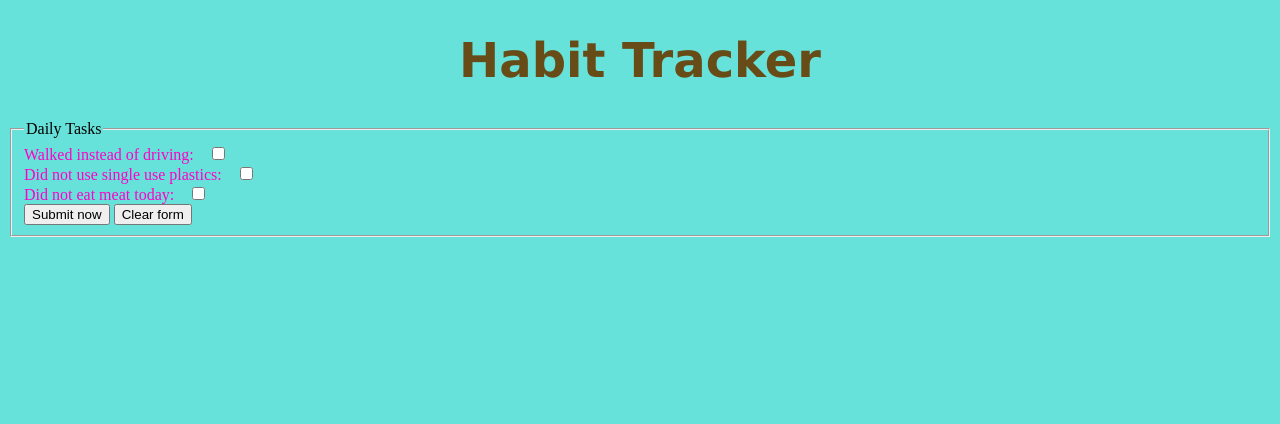
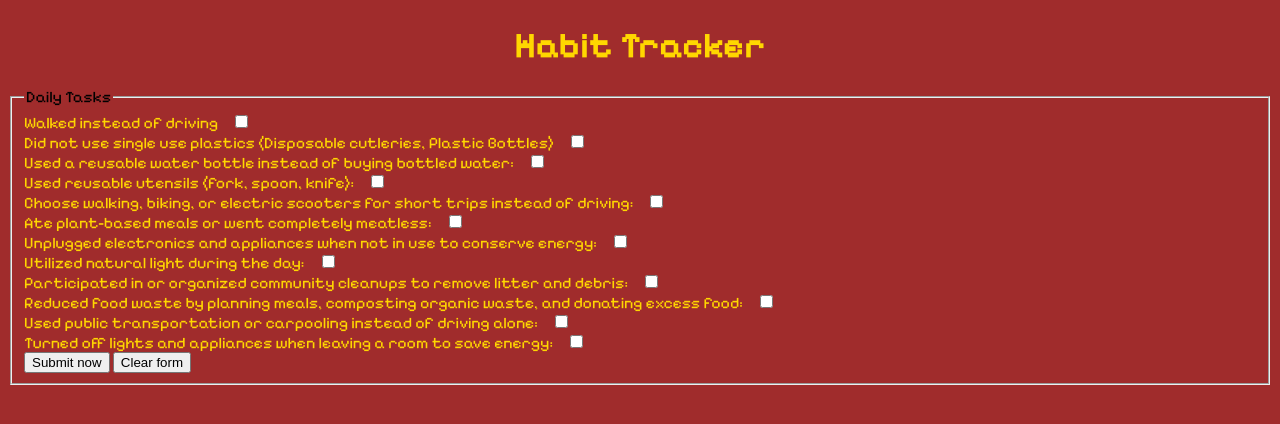
Before and after one commit to hg510/groupsoftware, a Django app: page /habit/habit-tracker/ in a window 1280 px wide. Shown: the top 424 px of the page. Run offline with Django 5.2, Linux system fonts and the light colour scheme; a user stored in the database is signed in; data comes from the database, SQL or seed files in the repository; both versions use the stored data as it was after the commit; some libraries are stand-ins or nearby versions.

Commit message:
add score function to the habit tracker

```diff
--- a/beegarden/beegarden/settings.py
+++ b/beegarden/beegarden/settings.py
@@ -133,3 +133,5 @@ LOGOUT_REDIRECT_URL = "landing"
 STATICFILES_DIRS = [
     BASE_DIR / "static"
 ]
+
+AUTH_USER_MODEL = 'auth.User'
--- a/beegarden/habittracker/templates/habitTracker.html
+++ b/beegarden/habittracker/templates/habitTracker.html
@@ -69,33 +69,65 @@
 </body>
 </html> -->
 {% load static %}
+
 <!DOCTYPE html>
 <html>
 <head>
     <title>Habit Tracker</title>
 </head>
 <link rel="stylesheet" type="text/css" href="{% static 'css/habit.css' %}">
+<link rel="preconnect" href="https://fonts.googleapis.com">
+<link rel="preconnect" href="https://fonts.gstatic.com" crossorigin>
+<link href="https://fonts.googleapis.com/css2?family=Pixelify+Sans:wght@400..700&display=swap" rel="stylesheet">
 <body>
 <h1>Habit Tracker</h1>
 
 {% if form_submitted %}
     <p>Form already submitted. Please come back tomorrow!</p>
+    <p>Your current score: {{ score }}</p>
 {% else %}
     <form method="post">
         {% csrf_token %}
         <fieldset>
             <legend>Daily Tasks</legend>
-            <label for="walk">Walked instead of driving:</label>
+            <label for="walk">Walked instead of driving</label>
             <input type="checkbox" name="walk" id="walk">
             <br>
-            <label for="plastic">Did not use single use plastics:</label>
+            <label for="plastic">Did not use single use plastics (Disposable cutleries, Plastic Bottles)</label>
             <input type="checkbox" name="plastic" id="plastic">
             <br>
-            <label for="food">Did not eat meat today:</label>
-            <input type="checkbox" name="food" id="food">
+            <label for="water_bottle">Used a reusable water bottle instead of buying bottled water:</label>
+            <input type="checkbox" name="water_bottle" id="water_bottle">
+            <br>
+            <label for="utensils">Used reusable utensils (fork, spoon, knife):</label>
+            <input type="checkbox" name="utensils" id="utensils">
+            <br>
+            <label for="short_trips">Choose walking, biking, or electric scooters for short trips instead of driving:</label>
+            <input type="checkbox" name="short_trips" id="short_trips">
+            <br>
+            <label for="plant_based_meals">Ate plant-based meals or went completely meatless:</label>
+            <input type="checkbox" name="plant_based_meals" id="plant_based_meals">
+            <br>
+            <label for="unplug_electronics">Unplugged electronics and appliances when not in use to conserve energy:</label>
+            <input type="checkbox" name="unplug_electronics" id="unplug_electronics">
+            <br>
+            <label for="natural_light">Utilized natural light during the day:</label>
+            <input type="checkbox" name="natural_light" id="natural_light">
+            <br>
+            <label for="community_cleanups">Participated in or organized community cleanups to remove litter and debris:</label>
+            <input type="checkbox" name="community_cleanups" id="community_cleanups">
+            <br>
+            <label for="reduce_food_waste">Reduced food waste by planning meals, composting organic waste, and donating excess food:</label>
+            <input type="checkbox" name="reduce_food_waste" id="reduce_food_waste">
+            <br>
+            <label for="public_transportation">Used public transportation or carpooling instead of driving alone:</label>
+            <input type="checkbox" name="public_transportation" id="public_transportation">
+            <br>
+            <label for="turn_off_lights">Turned off lights and appliances when leaving a room to save energy:</label>
+            <input type="checkbox" name="turn_off_lights" id="turn_off_lights">
             <br>
             <input type="submit" value="Submit now">
-            <input type="reset" value="Clear form" >
+            <input type="reset" value="Clear form">
         </fieldset>
     </form>
 {% endif %}
--- a/beegarden/habittracker/views.py
+++ b/beegarden/habittracker/views.py
@@ -1,36 +1,105 @@
 from django.utils import timezone
 from django.shortcuts import render, redirect
-from .models import Habit
+from .models import Habit, UserScore
 
 def habitTracker(request):
     user = request.user
     today = timezone.now().date()
-    form_submitted = Habit.objects.filter(user=user, id__isnull=False).exists()
+    form_submitted = Habit.objects.filter(user=user, date_created__date=today).exists()
 
-    # Check if the request method is POST
+    # Retrieve or create the user's score
+    user_score, created = UserScore.objects.get_or_create(user=user)
+
+    # Calculate streak and total score
+    streak_count = calculate_streak(user)
+    total_score = user_score.score + streak_count * 10
+
     if request.method == 'POST':
-        # Check if the user has already submitted the form for today
-        today = timezone.now().date()
-        form_submitted = Habit.objects.filter(user=user, date_created__date=today).exists()
+        if form_submitted:
+            return render(request, 'habitTracker.html', {'form_submitted': True, 'score': total_score})
 
-        if form_submitted:
-            # Form already submitted for today, display a message
-            return render(request, 'habitTracker.html', {'form_submitted': True})
-
-        # Process the form submission
         walk = request.POST.get('walk') == 'on'
         plastic = request.POST.get('plastic') == 'on'
-        food = request.POST.get('food') == 'on'
+        water_bottle = request.POST.get('water_bottle') == 'on'
+        utensils = request.POST.get('utensils') == 'on'
+        short_trips = request.POST.get('short_trips') == 'on'
+        plant_based_meals = request.POST.get('plant_based_meals') == 'on'
+        unplug_electronics = request.POST.get('unplug_electronics') == 'on'
+        natural_light = request.POST.get('natural_light') == 'on'
+        community_cleanups = request.POST.get('community_cleanups') == 'on'
+        reduce_food_waste = request.POST.get('reduce_food_waste') == 'on'
+        public_transportation = request.POST.get('public_transportation') == 'on'
+        turn_off_lights = request.POST.get('turn_off_lights') == 'on'
 
-        # Create a new Habit object with auto-set date_created
-        habit = Habit.objects.create(user=user, walk=walk, plastic=plastic, food=food)
+        # Calculate submission score
+        submission_score = 0
+        if walk:
+            submission_score += 10
+        if plastic:
+            submission_score += 10
+        if water_bottle:
+            submission_score += 10
+        if utensils:
+            submission_score += 10
+        if short_trips:
+            submission_score += 10
+        if plant_based_meals:
+            submission_score += 10
+        if unplug_electronics:
+            submission_score += 10
+        if natural_light:
+            submission_score += 10
+        if community_cleanups:
+            submission_score += 10
+        if reduce_food_waste:
+            submission_score += 10
+        if public_transportation:
+            submission_score += 10
+        if turn_off_lights:
+            submission_score += 10
 
-        # Redirect the user to a success page or home page
-        return redirect('home')
+        # Create Habit object and update total score
+        habit = Habit.objects.create(user=user, walk=walk, plastic=plastic, water_bottle=water_bottle,
+                                     utensils=utensils, short_trips=short_trips,
+                                     plant_based_meals=plant_based_meals, unplug_electronics=unplug_electronics,
+                                     natural_light=natural_light, community_cleanups=community_cleanups,
+                                     reduce_food_waste=reduce_food_waste, public_transportation=public_transportation,
+                                     turn_off_lights=turn_off_lights)
 
-    # If the request method is not POST, check if the user has already submitted the form for today
+        # Update total score with submission score and store in database
+        total_score += submission_score
+        user_score.score = total_score
+        user_score.save()
+
+        # Reset or increment streak based on submission date
+        if habit.date_created.date() != today:
+            reset_streak(user)
+        else:
+            increment_streak(user)
+
+    return render(request, 'habitTracker.html', {'form_submitted': form_submitted, 'score': total_score})
+
+
+def calculate_streak(user):
+    habits = Habit.objects.filter(user=user).order_by('-date_created')
+    streak_count = 0
     today = timezone.now().date()
-    form_submitted = Habit.objects.filter(user=user, date_created__date=today).exists()
 
-    # Render the habit tracker form with a flag indicating if the form has already been submitted
-    return render(request, 'habitTracker.html', {'form_submitted': form_submitted})
+    for habit in habits:
+        if habit.date_created.date() == today:
+            streak_count += 1
+            today -= timezone.timedelta(days=1)
+        else:
+            break
+
+    return streak_count
+
+def reset_streak(user):
+    user_score = UserScore.objects.get(user=user)
+    user_score.streak_count = 0
+    user_score.save()
+
+def increment_streak(user):
+    user_score = UserScore.objects.get(user=user)
+    user_score.streak_count += 1
+    user_score.save()
--- a/beegarden/static/css/habit.css
+++ b/beegarden/static/css/habit.css
@@ -1,4 +1,4 @@
-body {
+/* body {
     background-color: rgb(103, 226, 218);
   }
   h1 {
@@ -23,4 +23,70 @@ body {
 
   input[type="checkbox"] {
     margin-right: 5px;
-  }
+  } */
+  body {
+    background-color: #a02c2c; /* Dark gray background */
+    font-family: "Pixelify Sans", sans-serif;
+}
+
+.container {
+    max-width: 600px; /* Limit container width */
+    margin: 0 auto; /* Center container horizontally */
+    padding: 20px; /* Add padding inside container */
+}
+
+h1 {
+    color: #ffd700; /* Gold color for headings */
+    font-size: 36px; /* Increase font size */
+    text-align: center; /* Center align headings */
+    margin-bottom: 20px; /* Add margin below headings */
+}
+
+p {
+    color: #ffffff; /* White color for paragraphs */
+    font-size: 18px; /* Font size for paragraphs */
+    line-height: 1.5; /* Increase line height for readability */
+}
+
+label {
+    font-size: 16px;
+    color: #ffd700; /* Gold color for labels */
+    margin-right: 10px;
+}
+
+input[type="checkbox"] {
+    margin-right: 5px;
+}
+
+.checkbox-label {
+    display: inline-block; /* Display checkboxes inline */
+    margin-bottom: 10px; /* Add spacing between checkboxes */
+}
+
+.checkbox-label input[type="checkbox"] {
+    display: none; /* Hide default checkboxes */
+}
+
+.checkbox-label span {
+    display: inline-block; /* Display spans inline */
+    width: 20px; /* Set width of custom checkboxes */
+    height: 20px; /* Set height of custom checkboxes */
+    border: 2px solid #ffd700; /* Gold border for custom checkboxes */
+    background-color: transparent; /* Transparent background */
+    margin-right: 10px; /* Add spacing between checkbox and label */
+    cursor: pointer; /* Change cursor to pointer on hover */
+}
+
+.checkbox-label span::after {
+    content: ""; /* Add content after spans */
+    display: none; /* Hide content by default */
+    width: 10px; /* Set width of checkmark */
+    height: 5px; /* Set height of checkmark */
+    border: solid #ffd700; /* Gold color for checkmark */
+    border-width: 0 2px 2px 0; /* Set checkmark shape */
+    transform: rotate(45deg); /* Rotate checkmark */
+}
+
+.checkbox-label input[type="checkbox"]:checked + span::after {
+    display: block; /* Show checkmark when checkbox is checked */
+}
```
Also changed, not shown: beegarden/habittracker/models.py (+20 -1 lines), beegarden/db.sqlite3, beegarden/habittracker/migrations/0001_initial.py (added).
